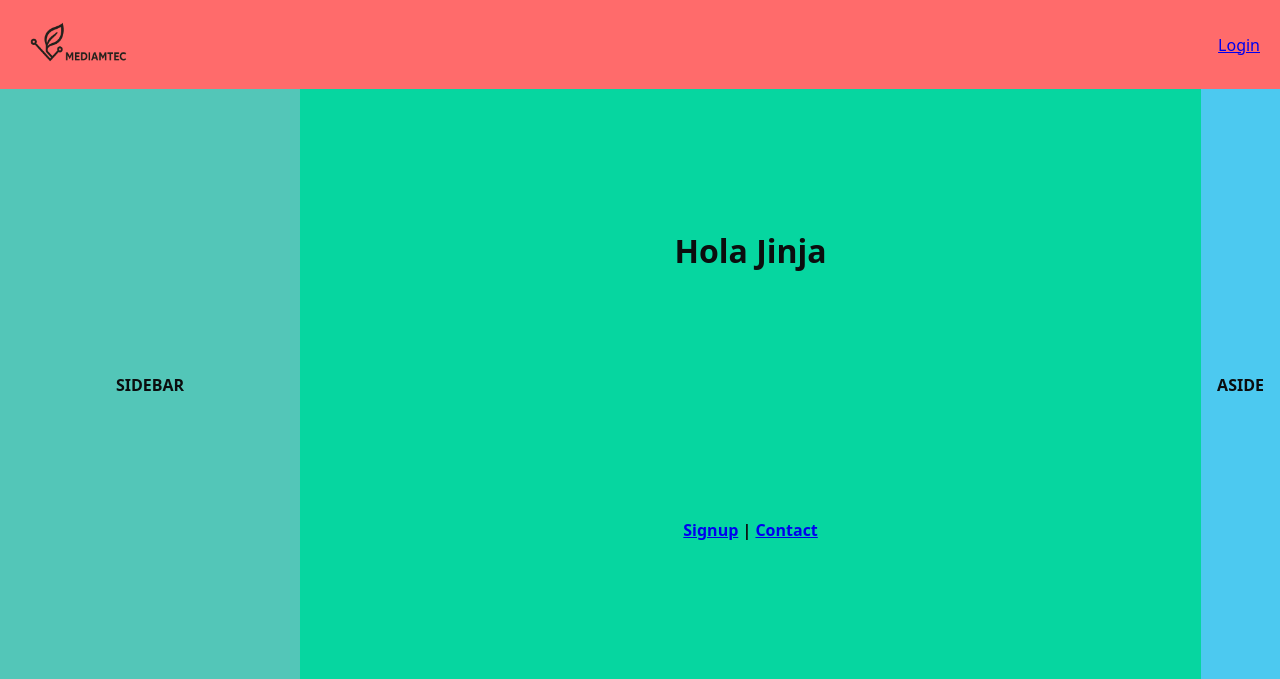
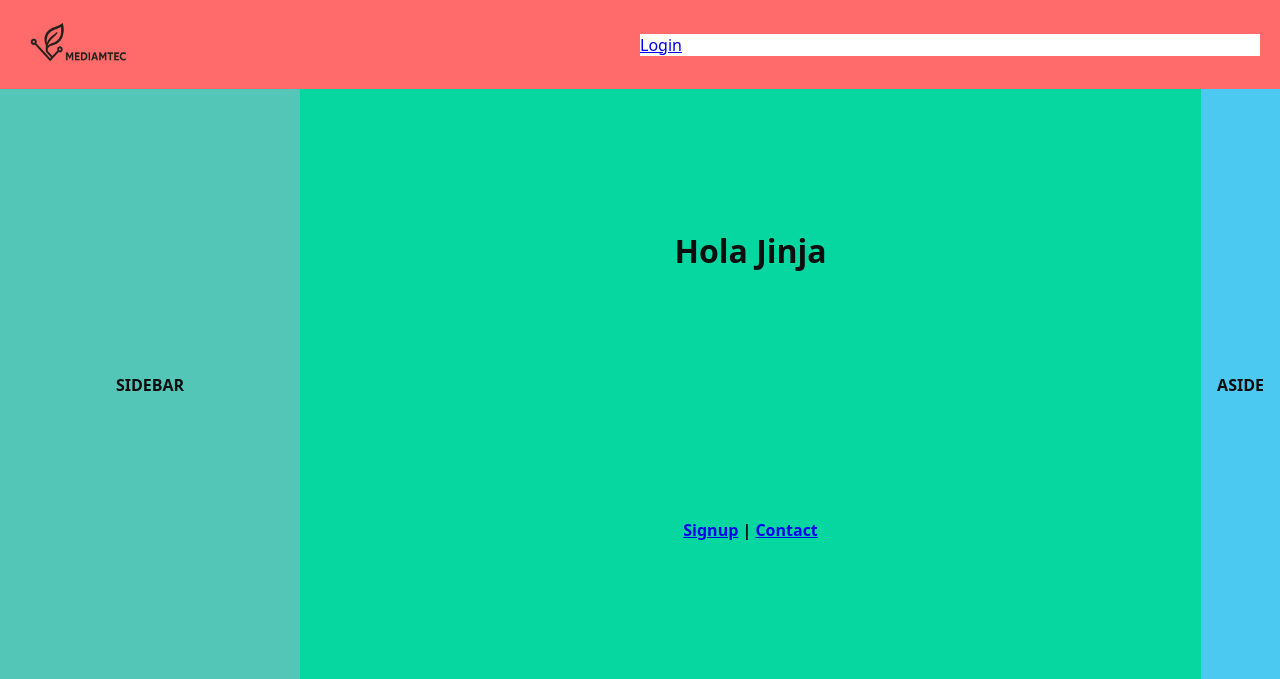
Before and after one commit to AlbertoRigoglioso/PrimerosPasos, a Flask app: page / in a window 1280 px wide. Shown: the top 679 px of the page. Run offline with Flask 3, Linux system fonts and the light colour scheme.

Commit message:
cambio header a columnas

```diff
--- a/static/css/styles.css
+++ b/static/css/styles.css
@@ -33,7 +33,13 @@ html, body { height: 100%; font-family: system-ui, sans-serif; }
     "footer  footer footer";
 }
 
-header { grid-area: header; display:flex; align-items:center; background: var(--c-header); padding: 2px; justify-content: space-between; padding-right: 20px; padding-left: 20px;}
+header { grid-area: header; align-items:center; background: var(--c-header); padding: 2px; justify-content: space-between; padding-right: 20px; padding-left: 20px;
+  display: grid;                     /* grid de 3 filas */
+  grid-template-columns: auto 500px 1fr;
+  grid-template-rows: 100%;
+  grid-template-areas:
+    "header_c1 header_c2 header_c3";
+}
 /* nav    { grid-area: nav;    background: var(--c-nav);    padding: 16px; } */
 sidebar{ grid-area: sidebar;background: var(--c-sidebar);padding: 16px; }
 main   { grid-area: main;   background: var(--c-main);   padding: 16px; }
@@ -58,6 +64,7 @@ footer { grid-area: footer; background: var(--c-footer); padding: 16px; }
 .box { display: grid; place-items: center; min-height: 120px; font-weight: 700; color: #0b0d0e; }
 
 .logo-container {
+    grid-area: header_c1;
     width: 120px;            /* Tamaño fijo del div (ejemplo) */
     height: 100%;           /* La imagen ocupa todo el alto del div */
     overflow: hidden;       /* Por si la imagen es más grande */
@@ -68,3 +75,8 @@ footer { grid-area: footer; background: var(--c-footer); padding: 16px; }
     height: 100%;           /* La imagen ocupa todo el alto del div */
     object-fit: contain;    /* Escala sin deformar, mantiene proporción */
 }
+
+.login_case{
+  grid-area:header_c3;
+  background:white;
+}
--- a/templates/base.html
+++ b/templates/base.html
@@ -13,7 +13,7 @@
       <div class="logo-container">
           <img src="{{ url_for('static', filename='img/logo.png') }}" alt="Logo">
       </div>
-      <a href="/login">Login</a>
+      <a class="login_case" href="/login">Login</a>
     </header>
 
     <!-- <nav class="box">NAV</nav> -->
```
